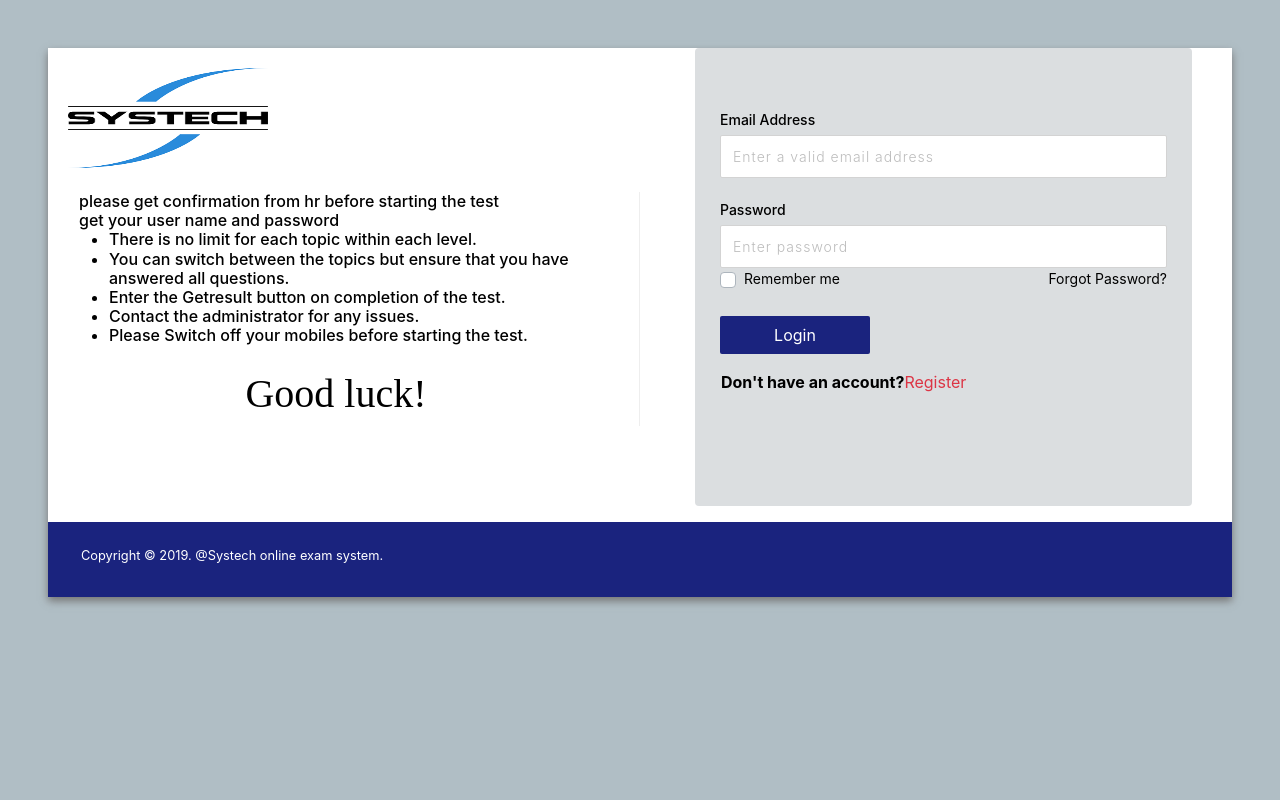
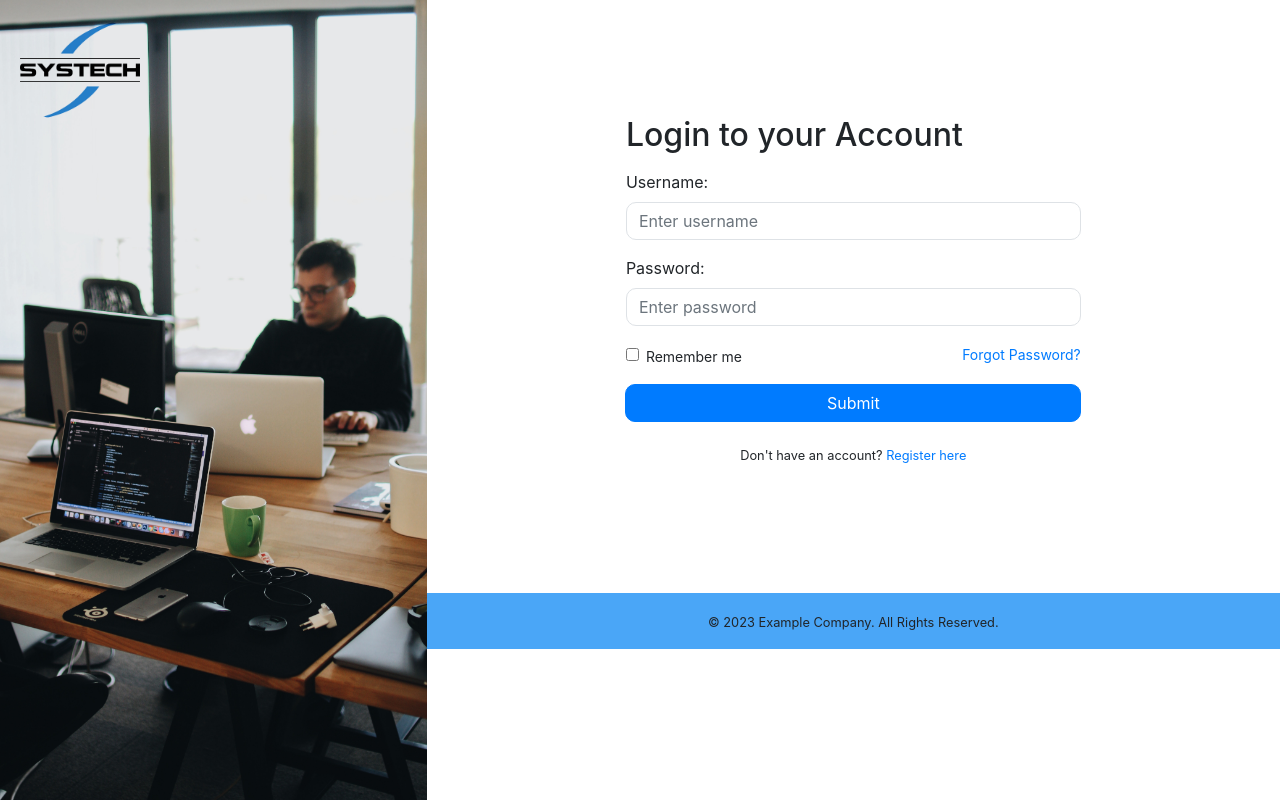
Before and after one commit to kalaiselvanj/Systech, a Django app: page / in a window 1280 px wide. Run offline with Django 4.2, Linux system fonts and the light colour scheme; some libraries are stand-ins or nearby versions.

Commit message:
May_12_Commit

```diff
--- a/exam_app/static/css/styles.css
+++ b/exam_app/static/css/styles.css
@@ -132,7 +132,7 @@ thead{
     border: 0px;
     font-family: "century gothic";
     font-weight: bold;
-    height: 55vh;
+
 }
 
 #ques_card{
--- a/exam_app/templates/registration/login.html
+++ b/exam_app/templates/registration/login.html
@@ -1,202 +1,192 @@
+{% load static%}
 
-{% load static%}
 <!DOCTYPE html>
 <html>
 <head>
-<!-- CSS only -->
-<link href="https://stackpath.bootstrapcdn.com/bootstrap/4.3.1/css/bootstrap.min.css" rel="stylesheet"  crossorigin="anonymous">
-<script src="https://stackpath.bootstrapcdn.com/bootstrap/4.3.1/js/bootstrap.bundle.min.js"  crossorigin="anonymous"></script>
-<script src="https://cdnjs.cloudflare.com/ajax/libs/jquery/3.2.1/jquery.min.js"  crossorigin="anonymous"></script>
-<link href="https://cdnjs.cloudflare.com/ajax/libs/font-awesome/4.7.0/css/font-awesome.min.css" rel="stylesheet" >
+  <title>Login Page</title>
+  <link rel="stylesheet" href="https://stackpath.bootstrapcdn.com/bootstrap/4.3.1/css/bootstrap.min.css">
   <style>
-    * {
-        box-sizing: border-box;
+    body {
+      background-color: #ffff;
     }
-        body {
+    .container-login {
+      background-image: url('/static/images/emp_pic.jpg');
+      background-size: cover;
+      background-position: center center;
+      height: 100vh;
+      display: flex;
+      justify-content: left;
+    }
+
+  .text-black {
     color: #000;
-            overflow-x: hidden;
-            height: 100%;
-            background-color: #B0BEC5;
-            background-repeat: no-repeat;
+    margin-left: 20px;
   }
-        .card0 {
-            box-shadow: 0px 4px 8px 0px #757575;
-            border-radius: 0px;
+
+.card {
+    border-radius: 0;
+    border: none;
+
   }
-        .card2 {
-            margin: 0px 40px;
+
+  .card-title {
+    font-size: 2rem;
+    margin-bottom: 1rem;
   }
-        .logo {
-            width: 200px;
+
+  .form-control {
+    border-radius: 0;
+    border-color: #dee2e6;
+    border-radius: 10px;
+  }
+
+  .form-check-input {
+    margin-top: 0.375rem;
+    margin-right: 0.25rem;
+    border-radius: 10px;
+  }
+
+  .form-check-label {
+    font-size: 0.875rem;
+    margin-top: 0.25rem;
+  }
+
+  .btn-primary {
+    background-color: #007bff;
+    border-color: #007bff;
+    border-radius: 10px;
+    width:94%;
+
+  }
+
+  .btn-primary:hover {
+    background-color: #0069d9;
+    border-color: #0062cc;
+  }
+
+  .text-sm {
+    font-size: 0.875rem;
+  }
+
+  .bg-light {
+    background-color: #4aa6f7!important;
+  }
+
+  .py-3 {
+    padding-top: 1rem;
+    padding-bottom: 1rem;
+  }
+
+  .text-center {
+    text-align: center!important;
+  }
+
+  .small {
+    font-size: 0.875rem;
+  }
+
+  .no-gutters {
+    margin-right: 0;
+    margin-left: 0;
+  }
+
+  .col-md-4 {
+    flex-basis: 33.333333%;
+    max-width: 33.333333%;
+  }
+
+  .col-md-8 {
+    flex-basis: 66.666667%;
+    max-width: 66.666667%;
+  }
+
+  @media (max-width: 767.98px) {
+    .col-md-4,
+    .col-md-8 {
+      flex-basis: 100%;
+      max-width: 100%;
+    }
+  }  .logo {
+        width: 120px;
         height: 100px;
+        border-radius: 35%;
         margin-top: 20px;
-            margin-left: 35px;
-        }
-        .image {
-            width: 360px;
-            height: 280px;
-        }
-        .border-line {
-            border-right: 1px solid #EEEEEE;
-        }
-        .line {
-            height: 1px;
-            width: 45%;
-            background-color: #E0E0E0;
-            margin-top: 10px;
-        }
-        .or {
-            width: 10%;
-            font-weight: bold;
-        }
-        .text-sm {
-            font-size: 14px !important;
-        }
-        ::placeholder {
-            color: #BDBDBD;
-            opacity: 1;
-            font-weight: 300
-        }
-        :-ms-input-placeholder {
-            color: #BDBDBD;
-            font-weight: 300
-        }
-        ::-ms-input-placeholder {
-            color: #BDBDBD;
-            font-weight: 300
-        }
-        input, textarea {
-            padding: 10px 12px 10px 12px;
-            border: 1px solid lightgrey;
-            border-radius: 2px;
-             margin-top: 2px;
-        width: 100%;
-        box-sizing: border-box;
-        color: #2C3E50;
-        font-size: 14px;
-        letter-spacing: 1px;
-    }
-    input:focus, textarea:focus {
-        -moz-box-shadow: none !important;
-        -webkit-box-shadow: none !important;
-        box-shadow: none !important;
-        border: 1px solid #304FFE;
-        outline-width: 0;
-    }
-    button:focus {
-        -moz-box-shadow: none !important;
-        -webkit-box-shadow: none !important;
-        box-shadow: none !important;
-        outline-width: 0;
-    }
-    a {
-        color: inherit;
-        cursor: pointer;
-    }
-    .btn-blue {
-        background-color: #1A237E;
-        width: 150px;
-        color: #fff;
-        border-radius: 2px;
-    }
-    .btn-blue:hover {
-        background-color: #000;
-        cursor: pointer;
-    }
-    .bg-blue {
-        color: #fff;
-        background-color: #1A237E;
-    }
-    @media screen and (max-width: 991px) {
-        .logo {
-            margin-left: 0px;
-        }
-        .image {
-            width: 300px;
-            height: 220px;
-        }
-        .border-line {
-            border-right: none;
-        }
-        .card2 {
-            border-top: 1px solid #EEEEEE !important;
-            margin: 0px 15px;
-        }
+        mix-blend-mode: multiply;
       }
   </style>
 </head>
 <body>
-
-<div class="container-fluid px-1 px-md-5 px-lg-1 px-xl-5 py-5 mx-auto">
-    <div class="card card0 border-0">
-        <div class="row d-flex">
-            <div class="col-lg-6" >
-                <div class="card1 pb-5">
-                    <div class="row">
-                        <img src="{% static 'images/systech-logo.png' %}" class="logo me-5">
+  <div class="container-fluid px-0">
+    <div class="row no-gutters">
+      <div class="col-md-4">
+        <div class="container-login">
+          <div class="text-black">
+            <div>
+                <img src="{% static 'images/systech-logo.png' %}" class="logo" />
             </div>
-                    <div class="row px-3 justify-content-center mt-4 mb-5 border-line">
-                        <h6 style="padding-left:30px;">please get confirmation from hr before starting the test <br/>
-                            get your user name and password<br/>
-                            <ul style="padding-left:30px;">
-                                <li>There is no limit for each topic within each level.</li>
-                                <li>You can switch between the topics but ensure that you have answered all questions.</li>
-                                <li>Enter the Getresult button on completion of the test.</li>
-                                <li>Contact the administrator for any issues.</li>
-                                <li>Please Switch off your mobiles before starting the test.</li>
-                            </ul>
-                        </h6>
-                        <h1 style="font-family: Brush Script MT;">Good luck!</h1>
+            <div class=" mt-5">
+                <!-- <h1>Welcome</h1> -->
+                <!-- <p>xvsahv,cvhdasvc ckwhfwejhfcjkwencka.sd acsdgsjk ,.</p> -->
             </div>
           </div>
         </div>
-            <div class="col-lg-6" >
-                <div class="card2 card border-0 px-4 py-5 " style="background:#dbdee0" >
-                    <form method="post">
+      </div>
+      <div class="col-md-8">
+        <div class="container-fluid px-5 py-5">
+          <div class="row justify-content-center">
+            <div class="col-md-8">
+              <div class="card mt-5">
+                <div class="card-body">
+                  <h2 class="card-title">Login to your Account</h2>
+                  <form method="POST">
                     {% csrf_token %}
-                        <span style="color:red">{{errors}}</span>
-                        <div class="row px-3" style="display:felx;flex-direction:column;margin-bottom:16px;">
+                    <span style="color: red">{{errors}}</span>
+                    <div class="form-group">
+                      <label for="username">Username:</label>
+                      <input type="text" class="form-control" name="username" id="username" placeholder="Enter username" required>
+
                     </div>
-                        <div class="row px-3">
-                            <label class="mb-1"><h6 class="mb-0 text-sm">Email Address</h6></label>
-                            <input class="mb-4" type="text" name="username" placeholder="Enter a valid email address" required>
-                            <span style="color:red">{{error}}</span>
+
+                    <div class="form-group">
+                      <label for="password">Password:</label>
+                      <input type="password" name="password" class="form-control" id="password" placeholder="Enter password" required>
+                      <span style="color: red">{{perror}}</span>
                     </div>
-                        <div class="row px-3">
-                            <label class="mb-1"><h6 class="mb-0 text-sm">Password</h6></label>
-                            <input type="password" name="password" placeholder="Enter password" required>
-                            <span style="color:red">{{perror}}</span>
+
+                    <div class="form-group form-check d-flex flex-row justify-content-between">
+                        <div class="">
+                            <input type="checkbox" class="form-check-input" id="remember-me">
+                            <label class="form-check-label" for="remember-me">Remember me</label>
                         </div>
-                        <div class="row px-3 mb-4">
-                            <div class="custom-control custom-checkbox custom-control-inline">
-                                <input id="chk1" type="checkbox" name="chk" class="custom-control-input">
-                                <label for="chk1" class="custom-control-label text-sm">Remember me</label>
+                        <div>
+                            <a href="#" class="ml-auto mt-3 text-sm">Forgot Password?</a>
                         </div>
-                            <a href="#" class="ml-auto mb-0 text-sm">Forgot Password?</a>
                     </div>
-                        <div class="row mb-3 px-3">
-                            <button type="submit" class="btn btn-blue text-center">Login</button>
+                    <div class="row justify-content-center">
+                        <button type="submit" class="btn btn-primary">Submit</button>
                       </div>
-                        <div class="row px-3 mb-4">
-                            <div class="row mb-4 px-3">
-                                <p class="font-weight-bold">Don't have an account? </p> <a href="{% url 'registration' %}" class="text-danger"> Register</a>
+                  </form>
+                </div>
+              </div>
+            </div>
+          </div>
+          <div class="row justify-content-center">
+            <div class="col-md-8 text-center">
+              <small>Don't have an account? <a href="{% url 'registration' %}">Register here</a></small>
+            </div>
+          </div>
+        </div>
+        <div class="bg-light py-3" style="margin-top:79px">
+          <div class="container" >
+            <div class="row ">
+              <div class="col-md-12 text-center">
+                <small>&copy; 2023 Example Company. All Rights Reserved.</small>
               </div>
             </div>
           </div>
         </div>
       </div>
-                <div class="bg-blue py-4 ">
-                    <div class="row">
-                        <small class="ml-4 ml-sm-5 mb-2">Copyright © 2019. @Systech online exam system.</small>
     </div>
   </div>
-        </div>
-    </div>
-
 </body>
 </html>
-
-</body>
-<script>
-</script>
-</html>
--- a/exam_app/views.py
+++ b/exam_app/views.py
@@ -145,12 +145,13 @@ def candidate_dashboard(request):
         applied_for = request.GET.get('applied_for')
         start_date = request.GET.get('start_date')
         end_date = request.GET.get('end_date')
-        if start_date == '':
-            start_date = None
-        if end_date == '':
-            end_date = None
-        print(start_date)
-        print(end_date)
+        from datetime import date
+        today = date.today()
+        first_day = date(today.year, today.month, 1)
+        if start_date == '' or start_date == None:
+            start_date = first_day
+        if end_date == '' or end_date == None:
+            end_date = today
         if request.method == 'POST':
             unlock_ids = request.POST.getlist('unlocked_ids[]')
             skip_level_1 = request.POST.getlist('skipped_level_1_ids[]')
@@ -171,6 +172,7 @@ def candidate_dashboard(request):
         search_name = request.GET.get('search-bar')
         if search_name == "":
             search_name = None
+
         cursor.execute('exec get_data_tb_candidate_av @name=%s,@applied_for=%s,@start_date=%s,@end_date=%s',[search_name,applied_for,start_date,end_date])
         candidate_data = cursor.fetchall()
         # candidate_data = [...]  # Your list of candidate data
@@ -181,6 +183,8 @@ def candidate_dashboard(request):
         print(candidate_data)
         cursor.execute('exec get_skill_applied_for_data')
         search_filter = cursor.fetchall()
+        print(start_date)
+        print(end_date)
         return render(request, 'dashboard/candidate_dashboard.html',{'dash_data':dash_data,'page_obj': page_obj,'search_filter':search_filter,'start_date':start_date,'end_date':end_date})
     return redirect('logout')
 
@@ -521,9 +525,12 @@ def quest_bank(request):
             sub_id = 0
         if active_value is None:
             active_value = 1
+        level = request.GET.get('level')
+        if level == None:
+            level = 0
         try:
             cursor = connection.cursor()
-            cursor.execute('exec get_SearchQuestiondata %s, %s', [sub_id, active_value])
+            cursor.execute('exec get_SearchQuestiondata %s, %s,%s', [sub_id, active_value,level])
             questions = cursor.fetchall()
             cursor.execute('exec get_subjectData')
             subjects = cursor.fetchall()
@@ -540,6 +547,10 @@ def quest_bank(request):
         finally:
             cursor.close()
     return redirect('login')
+
+
+
+
 
 
 def add_quest(request):
@@ -1089,9 +1100,6 @@ def video(request):
     return StreamingHttpResponse(video_feed(), content_type='multipart/x-mixed-replace; boundary=frame')
 
 
-
-
-
 def result(request):
     if request.session.get('user_authenticated'):
         cursor = connection.cursor()
@@ -1099,6 +1107,10 @@ def result(request):
         search_filter = cursor.fetchall()
         applied_for = request.GET.get('applied_for')
         filter = request.GET.get('filter_by')
+        level = request.GET.get('level')
+        start_date = request.GET.get('start_date')
+        end_date = request.GET.get('end_date')
+
         if applied_for:
             job_name,job_id  = applied_for.split('|')
         else:
@@ -1108,18 +1120,25 @@ def result(request):
             job_name = None
         if filter == 'ALL':
             filter = None
+        if level == '0':
+            level = None
+        if start_date == '':
+            start_date= None
+        if end_date == '':
+            end_date = None
         print(job_name)
         print(filter)
-
-
-        cursor.execute('exec [view_results_bycandidate] %s,%s',[job_name,filter])
+        print(level)
+        print(start_date)
+        print(end_date)
+        cursor.execute('exec [view_results_bycandidate] %s,%s,%s,%s,%s',[job_name,level,filter,start_date,end_date])
         user = cursor.fetchall()
-        print(user)
         # result_1 = cursor.fetchall()
         # cursor.execute('exec [get_pass_or_fail_candidate] %s,%s,%s',[jobPosition,user_id,2])
         # result_2 = cursor.fetchall()
-        return render(request, 'dashboard/Result.html',{'user':user,'search_filter':search_filter,'job_name':job_name})
+        return render(request, 'dashboard/Result.html',{'user':user,'search_filter':search_filter,'job_name':job_name,'start_date':start_date,'end_date':end_date})
     return redirect('logout')
+
 
 
 
--- a/exam_project/settings.py
+++ b/exam_project/settings.py
@@ -38,6 +38,7 @@ INSTALLED_APPS = [
     'django.contrib.messages',
     'django.contrib.staticfiles',
     'exam_app',
+    'django_jinja',
     # 'webcam',
 ]
 
```
Also changed, not shown: exam_app/templates/base.html (+4 -6 lines), exam_app/templates/dashboard/Result.html (+83 -8 lines), exam_app/templates/dashboard/candidate_dashboard.html (+7 -3 lines), exam_app/templates/dashboard/quest_bank.html (+13 -4 lines), exam_app/templates/exam_portal/exam_portal.html (+13 -0 lines), exam_app/static/images/emp_pic.jpg (added). Lines whose indentation alone changed are shown as unchanged.
